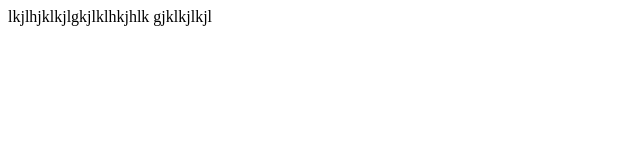
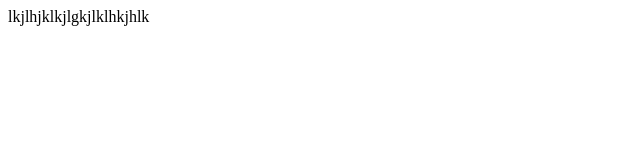
Before and after one commit to murshyne/Stream-Deck-Test-Repo, a plain HTML site: page index.html in a window 1280 px wide. Shown: the whole page, without its empty margins (0-640 px from the left). Drawn offline with Linux system fonts and the light colour scheme.

Commit message:
Commit 0.0 + 0.1 at: Fri, Oct  4, 2024  5:23:03 AM

```diff
--- a/index.html
+++ b/index.html
@@ -9,7 +9,7 @@
 <title>New Document</title>
 </head>
 lkjlhjklkjlgkjlklhkjhlk
-gjklkjlkjl
+<!-- gjklkjlkjlk,fjhkhjdfhkdfh -->
 <body>
 
 
--- a/index.js
+++ b/index.js
@@ -35,6 +35,7 @@
 for (let i = 0; i < 10; i++) {
   // some statements
   };hhhhghjhgjhjghjhgjhjhjhg
+//   cjhhkdjhkjhkfhjkfjhk
 
   dghjgjdhgjhgj
   ikkkkkkkk
--- a/style.css
+++ b/style.css
@@ -1 +1,2 @@
 /* iuotuioiuyoiuoiutoioiuoiuoiuyoiu */
+/* fgjhgfkieshgjhgfkgjhdjd */
```
